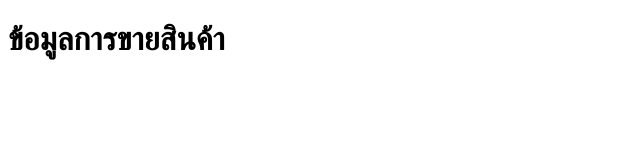
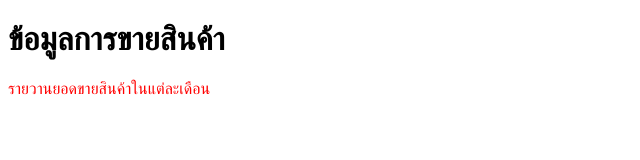
Before and after one commit to Bu44y/non-project, a plain HTML site: page index.html in a window 1280 px wide. Shown: the whole page, without its empty margins (0-640 px from the left). Drawn offline with Linux system fonts and the light colour scheme.

Commit message:
add report sale

```diff
--- a/index.html
+++ b/index.html
@@ -4,8 +4,14 @@
     <meta charset="UTF-8">
     <meta name="viewport" content="width=device-width, initial-scale=1.0">
     <title>Document</title>
+    <style>
+        p{
+           color: red;
+        }
+    </style>
 </head>
 <body>
     <h1>ข้อมูลการขายสินค้า</h1>
+    <p>รายวานยอดขายสินค้าในแต่ละเดือน</p>
 </body>
 </html>
```
